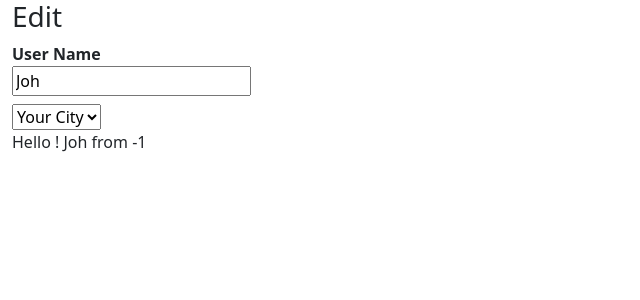
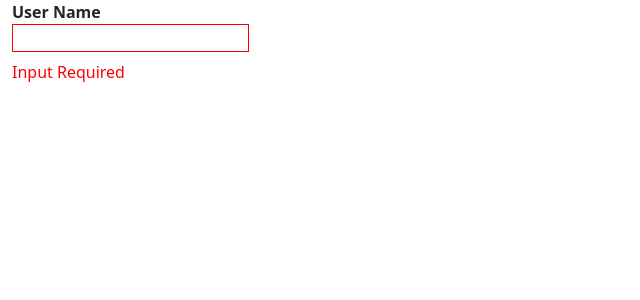
Before and after one commit to anurg/JS, a React (Create React App) app in the folder react-projects/shopping-react/: page / in a window 1280 px wide. Shown: the top 300 px of the page, without its empty margins (0-640 px from the left). Built offline with nearby package versions, Linux system fonts and the light colour scheme.

Commit message:
style binding example.

```diff
--- /dev/null
+++ b/react-projects/shopping-react/src/components/style-demo/style-demo.jsx
@@ -0,0 +1,24 @@
+import { useState } from "react";
+
+export function StyleDemo() {
+    const [nameError, setNameError] = useState({display : 'block', color : 'red'});
+    const [elementColor, setElementColor] = useState({border : '1px solid red'})
+    function handleNameError(e) {
+        if (e.target.value ==='') {
+            setNameError({display:'block', color : 'red'})
+            setElementColor({border : '1px solid red'});
+        } else {
+            setNameError({display : 'none'})
+            setElementColor({border : '1px solid green'});
+        }
+    }
+    return (
+        <div className="container-fluid">
+            <dl>
+                <dt>User Name</dt>
+                <dd><input type="text" style={elementColor} onChange={handleNameError}/></dd>
+                <dd style={nameError}>Input Required</dd>
+            </dl>
+        </div>
+    );
+}
--- a/react-projects/shopping-react/src/index.js
+++ b/react-projects/shopping-react/src/index.js
@@ -11,11 +11,12 @@ import * as bootstrap from "bootstrap";
 import { DataBinding } from "./components/data-binding/data-binding";
 import { NasaAPI } from "./components/nasa-api/nasa-api";
 import { TwoWayBinding } from "./components/two-way-binding/two-way-binding";
+import { StyleDemo } from "./components/style-demo/style-demo";
 const root = ReactDOM.createRoot(document.getElementById("root"));
 
 root.render(
   <React.StrictMode>
-    <TwoWayBinding />
+    <StyleDemo />
   </React.StrictMode>
 );
 
```
